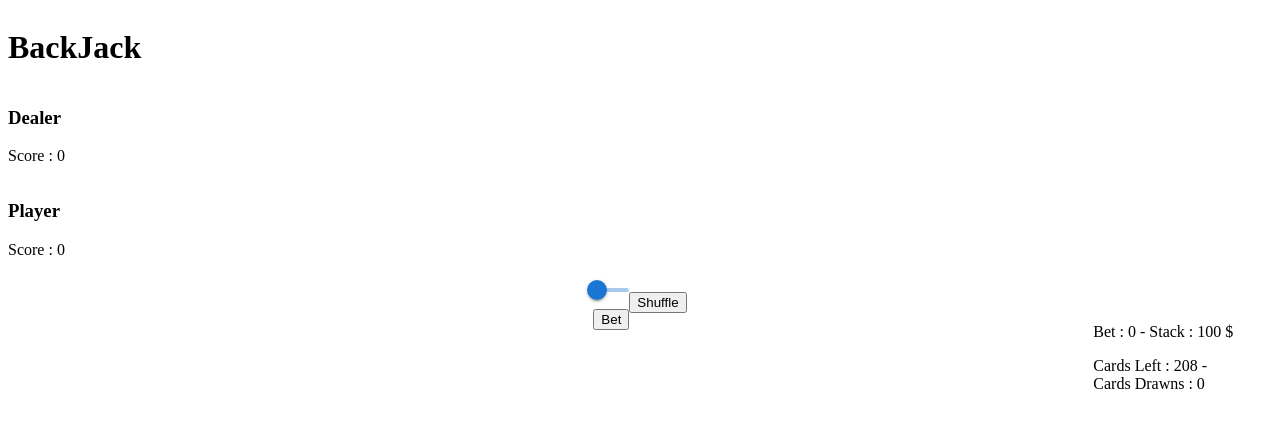
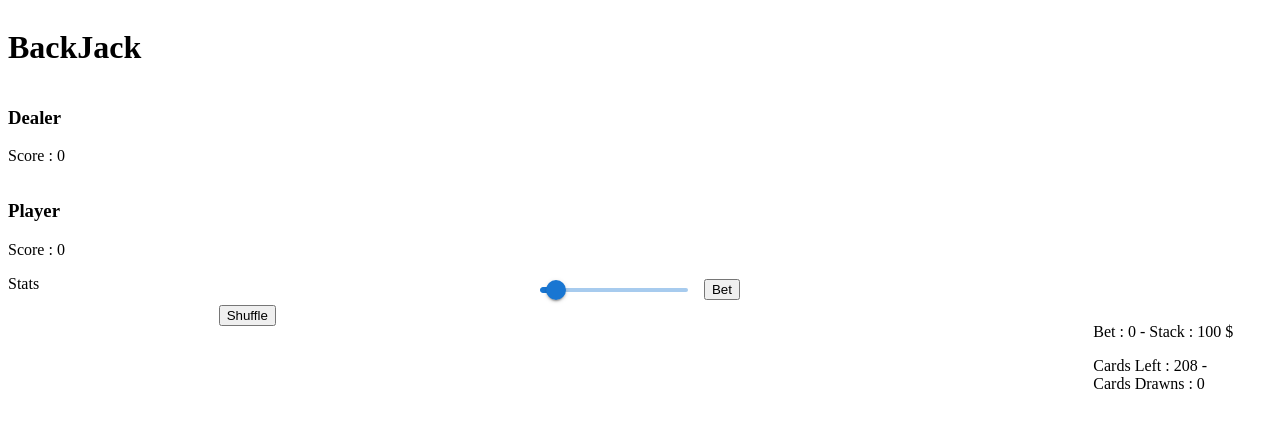
Before and after one commit to alchekroun/blackjack, a React (Vite) app: page / in a window 1280 px wide. Shown: the top 428 px of the page. Built offline with nearby package versions, Linux system fonts and the light colour scheme; the HTML template or start-up script is replaced by a standard one.

Commit message:
Cards face downs

```diff
--- a/src/App.jsx
+++ b/src/App.jsx
@@ -9,6 +9,7 @@ import PlayerActions from './components/PlayerActions'
 import PlayerInfos from './components/PlayerInfos'
 import InformationModal from './components/InformationModal'
 import { Grid } from '@mui/material'
+import Statistics from './components/Statistics'
 
 function App() {
   const [deck, setDeck] = useState(new Deck(4));
@@ -57,10 +58,14 @@ function App() {
     if (turn == 1) {
       // Dealer draws for player
       setPlayerHand([deck.draw(), deck.draw()]);
-      setDealerHand([deck.draw(), deck.draw()]);
+      const firstDealerCard = deck.draw();
+      const secondDealerCard = deck.draw();
+      secondDealerCard.down = true;
+      setDealerHand([firstDealerCard, secondDealerCard]);
       setTurn(turn + 1);
     } else if (turn == 3) {
       let tmpDealerHand = [...dealerHand];
+      tmpDealerHand.at(1).down = false;
       while (Deck.calculateHandScore(tmpDealerHand) <= 16) {
         tmpDealerHand.push(deck.draw());
       }
@@ -111,6 +116,7 @@ function App() {
           <Hand name={"Player"} gameCards={playerHand} />
         </Grid>
         <Grid item xs={2}>
+          <Statistics deck={deck} dealerHand={dealerHand} playerHand={playerHand} />
         </Grid>
         <Grid item xs={8}>
           <PlayerActions deck={deck} turn={turn} setTurn={setTurn} playerBet={playerBet} setPlayerBet={setPlayerBet} playerCoins={playerCoins} setPlayerCoins={setPlayerCoins} playerHand={playerHand} setPlayerHand={setPlayerHand} />
--- a/src/components/Hand.jsx
+++ b/src/components/Hand.jsx
@@ -32,7 +32,7 @@ const Hand = ({ name, gameCards }) => {
                                 backgroundColor: '#ccc',
                             }}
                         >
-                            {card.face + ' ' + card.suit}
+                            {card.down ? null : card.face + ' ' + card.suit}
                         </Paper>
                     ))
                 }
--- a/src/components/PlayerActions.jsx
+++ b/src/components/PlayerActions.jsx
@@ -1,7 +1,7 @@
 import { useEffect, useState } from "react";
 
 import Slider from '@mui/material/Slider';
-import { Box } from "@mui/material";
+import { Box, Stack } from "@mui/material";
 import Deck from "../lib/Deck";
 
 const MIN_BET = 10;
@@ -44,15 +44,14 @@ const PlayerActions = ({
     }
 
     return (
+        <Stack >
             <Box sx={{
                 display: 'flex',
-            justifyContent: 'center',
-            alignItems: 'center'
+                alignItems: 'center',
+                justifyContent: 'center'
             }}>
-            <Box>
-                {
-                    turn == 0 ?
-                        <div>
+                {turn == 0 ?
+                    <Stack spacing={2} direction="row" alignItems="center"  sx={{ width: 200 }}>
                         <Slider
                             defaultValue={20}
                             step={10}
@@ -64,12 +63,10 @@ const PlayerActions = ({
                         <button onClick={placeBet}>
                             Bet
                         </button>
-                        </div>
+                    </Stack>
                     :
                     null
                 }
-            </Box>
-            <Box>
                 {
                     turn == 2 ?
                         <button onClick={hit}>
@@ -86,13 +83,15 @@ const PlayerActions = ({
                         :
                         null
                 }
+
             </Box>
             <Box>
                 <button onClick={() => deck.shuffle()}>
                     Shuffle
                 </button>
             </Box>
-        </Box>
+        </Stack>
+        /*<Box>*/
     )
 }
 
--- /dev/null
+++ b/src/components/Statistics.jsx
@@ -0,0 +1,11 @@
+import { Box } from "@mui/material";
+
+const Statistics = ({deck, dealerHand, playerHand}) => {
+    return (
+        <Box>
+            Stats
+        </Box>
+    )
+}
+
+export default Statistics;
--- a/src/lib/Deck.js
+++ b/src/lib/Deck.js
@@ -29,6 +29,7 @@ class Card {
         this.face = face;
         this.value = value;
         this.suit = suit;
+        this.down = false;
     }
 }
 // TODO : BLACK CARD
@@ -43,6 +44,7 @@ class Deck {
                 });
             });
         }
+        // this.drawer.push(new Card('RESHUFFLE', -1, 'RESHUFFLE')); // Reshuffle card
         this.shuffle();
     }
 
@@ -67,7 +69,7 @@ class Deck {
         let score = 0;
         let hasAs = false;
         handCards.forEach(card => {
-            score += card.value;
+            score += card.down ? 0 : card.value;
             hasAs = hasAs || card.face == 'AS'
         });
         if (score > 21 && hasAs) {
```
Lines whose indentation alone changed are shown as unchanged.
